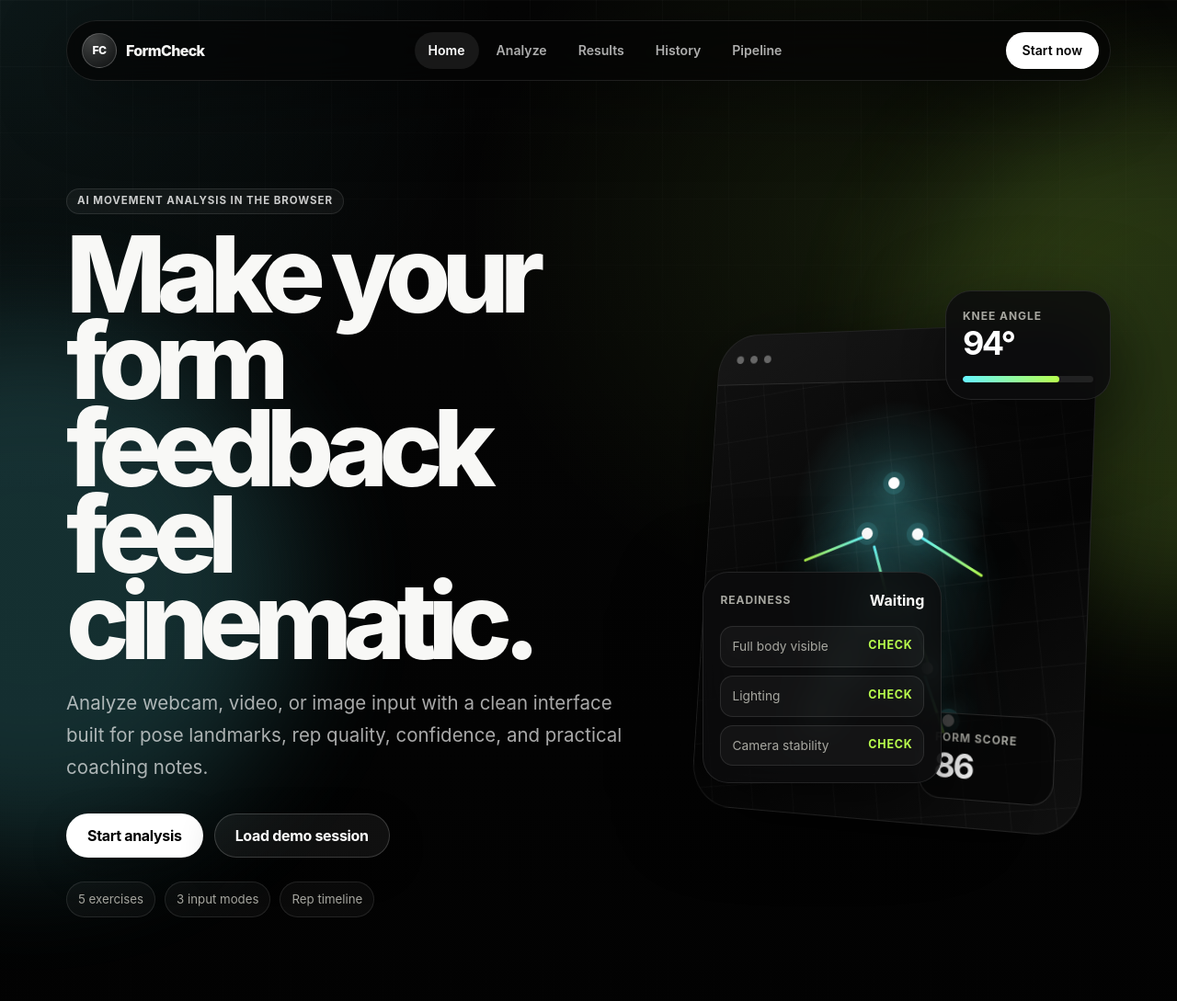
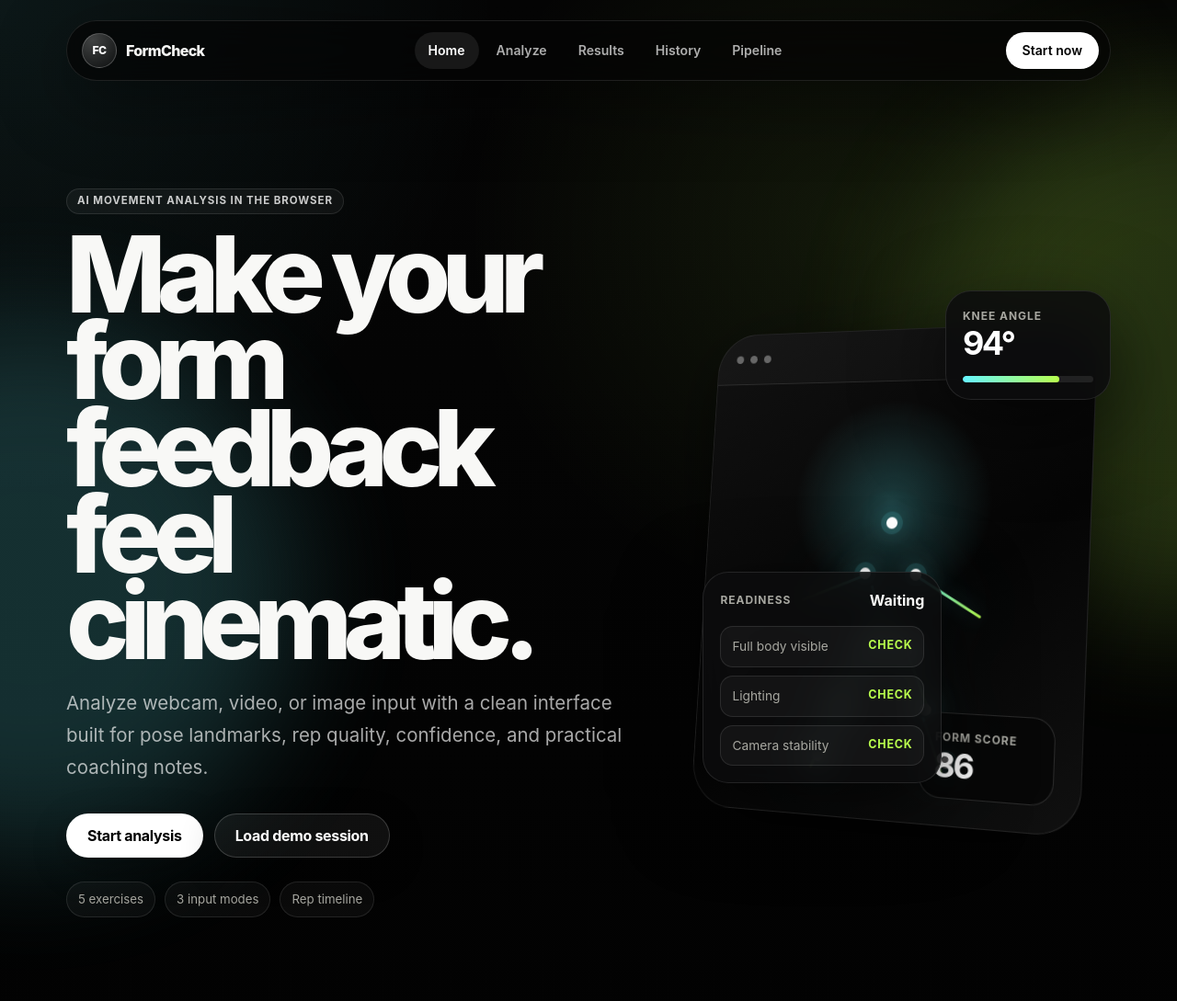
Before and after one commit to DayemRiyasat/ExerciseCorrector, a Flask app: page / in a window 1280 px wide. Shown: the top 1089 px of the page at 92% size. Run offline with Flask 3, Linux system fonts and the light colour scheme; data that the repository does not hold is empty.

Commit message:
Update index.html

```diff
--- a/templates/index.html
+++ b/templates/index.html
@@ -27,7 +27,6 @@
             <a class="header-action" href="#exercise-selection">Start now</a>
         </header>
 
-        <div class="page-glow" aria-hidden="true"></div>
         <div class="orb orb-one" aria-hidden="true"></div>
         <div class="orb orb-two" aria-hidden="true"></div>
 
@@ -55,7 +54,7 @@
                         <span></span>
                     </div>
                     <div class="preview-stage">
-                        <div class="motion-grid" aria-hidden="true"></div>
+                        <div class="motion-haze" aria-hidden="true"></div>
                         <div class="pose-figure" aria-hidden="true">
                             <span class="joint head"></span>
                             <span class="joint shoulder-left"></span>
```
